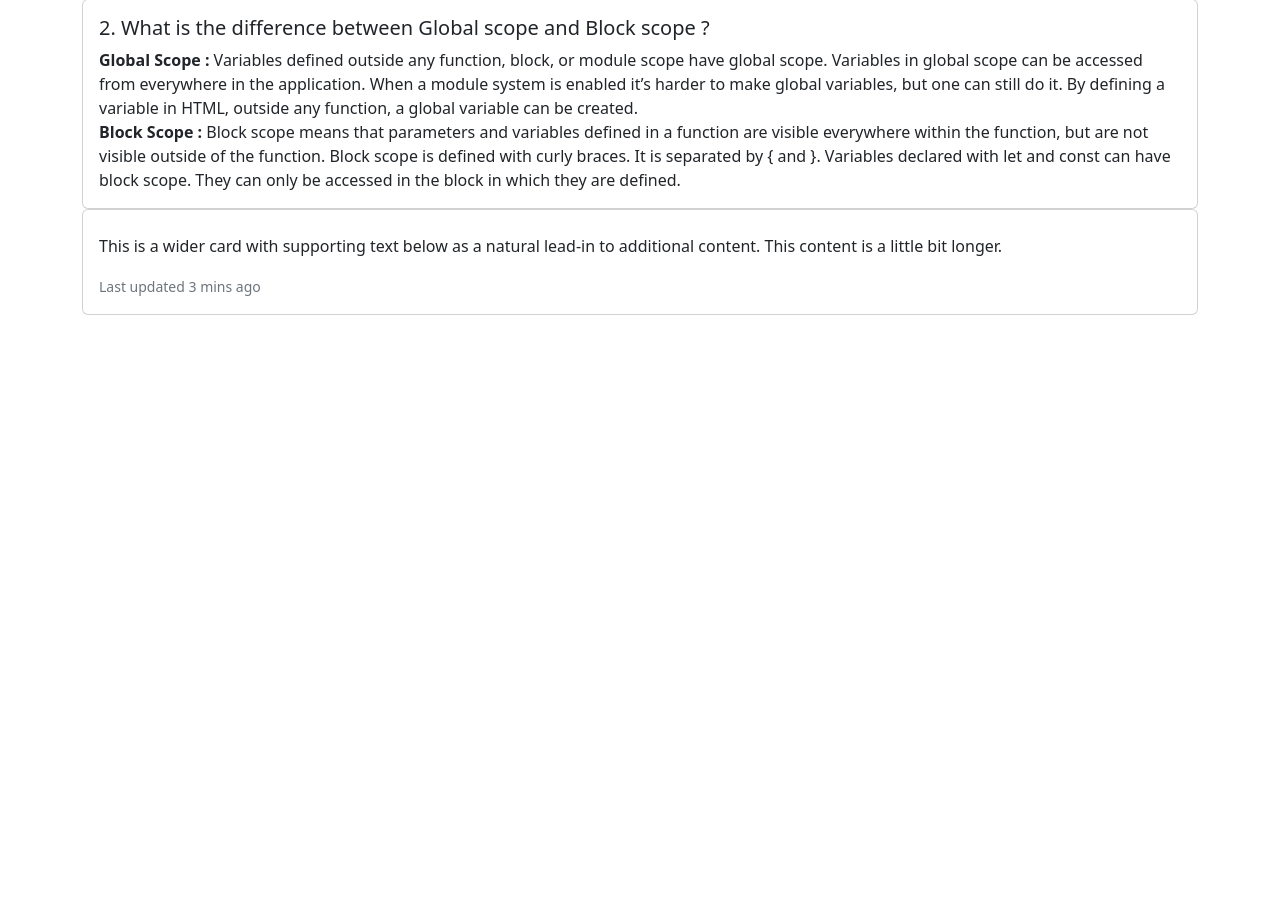
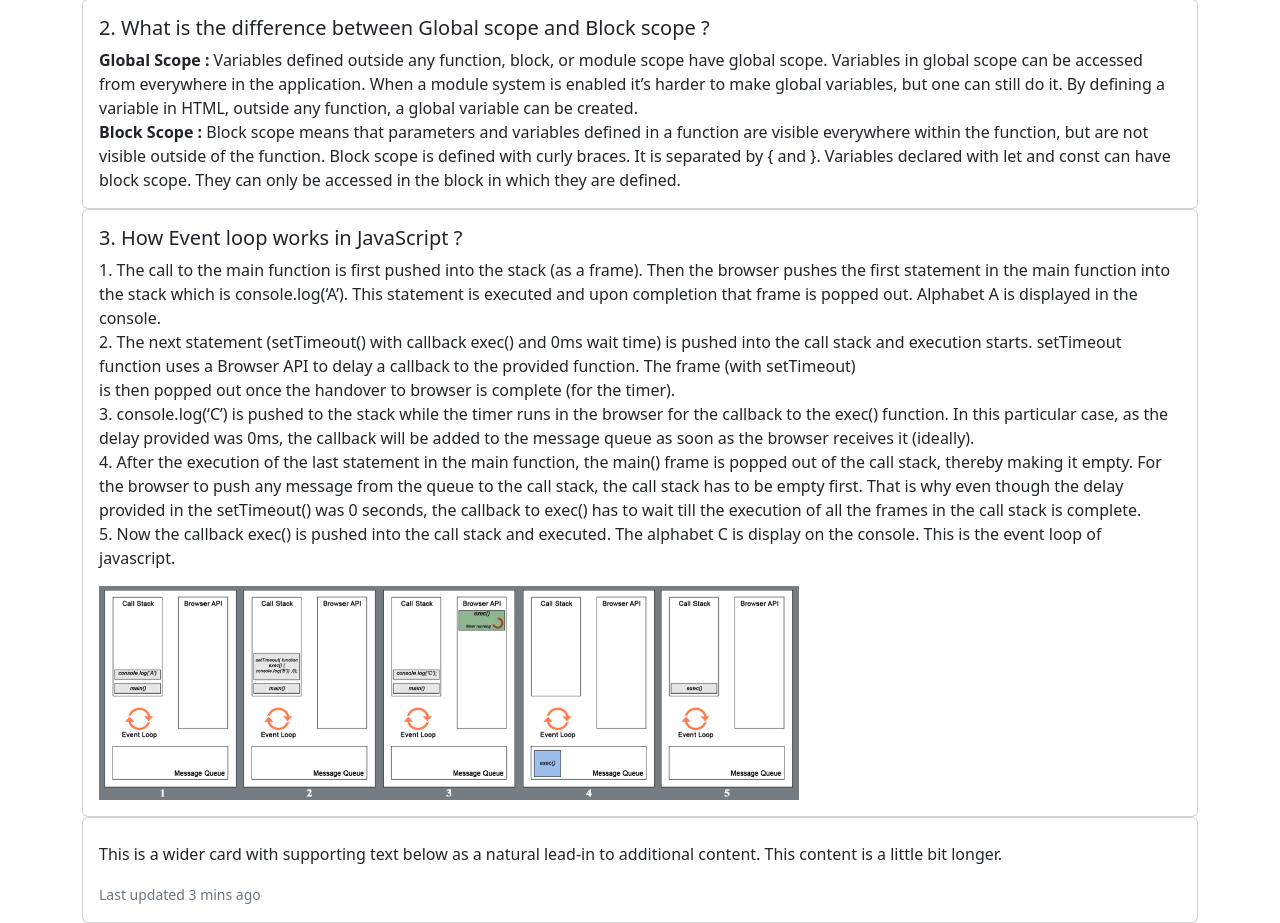
Before and after one commit to Ifazo/type-monster, a plain HTML site: page blog.html in a window 1280 px wide. Shown: the part 427-1350 px from the top of the page. Before the commit the page ends 800 px from the top, so only its background shows below. Drawn offline with nearby package versions, Linux system fonts and the light colour scheme.

Commit message:
event loop added

```diff
--- a/blog.html
+++ b/blog.html
@@ -63,7 +63,38 @@
                 </p>
             </div>
         </div>
-
+        <div class="card">
+            <div class="card-body">
+                <h5 class="card-title">3. How Event loop works in JavaScript ?</h5>
+                <p class="card-text">
+                    1. The call to the main function is first pushed into the stack (as a frame). Then the browser
+                    pushes the first statement
+                    in the main function into the stack which is console.log(‘A’). This statement is executed and upon
+                    completion that frame
+                    is popped out. Alphabet A is displayed in the console. <br>
+                    2. The next statement (setTimeout() with callback exec() and 0ms wait time) is pushed into the call
+                    stack and execution
+                    starts. setTimeout function uses a Browser API to delay a callback to the provided function. The
+                    frame (with setTimeout) <br>
+                    is then popped out once the handover to browser is complete (for the timer). <br>
+                    3. console.log(‘C’) is pushed to the stack while the timer runs in the browser for the callback to
+                    the exec() function. In
+                    this particular case, as the delay provided was 0ms, the callback will be added to the message queue
+                    as soon as the
+                    browser receives it (ideally). <br>
+                    4. After the execution of the last statement in the main function, the main() frame is popped out of
+                    the call stack,
+                    thereby making it empty. For the browser to push any message from the queue to the call stack, the
+                    call stack has to be
+                    empty first. That is why even though the delay provided in the setTimeout() was 0 seconds, the
+                    callback to exec() has to
+                    wait till the execution of all the frames in the call stack is complete. <br>
+                    5. Now the callback exec() is pushed into the call stack and executed. The alphabet C is display on
+                    the console. This is
+                    the event loop of javascript.</p>
+                <img class="img-fluid" src="./event-loop.png" alt="">
+            </div>
+        </div>
         <div class="card">
             <div class="card-body">
                 <h5 class="card-title"></h5>
```
